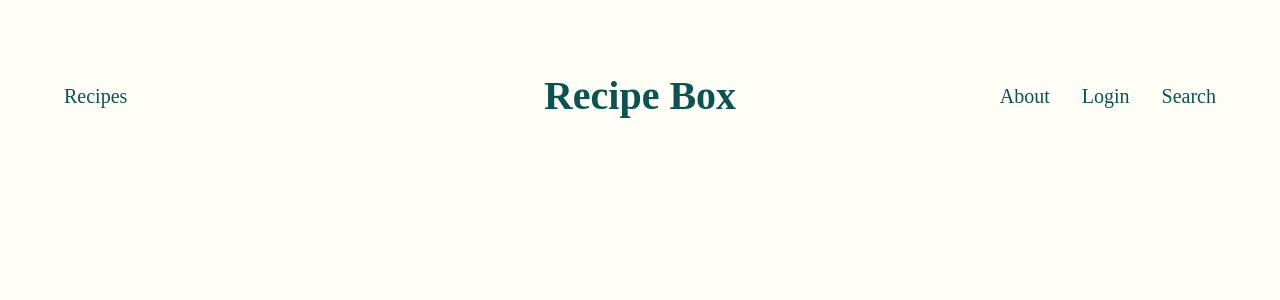
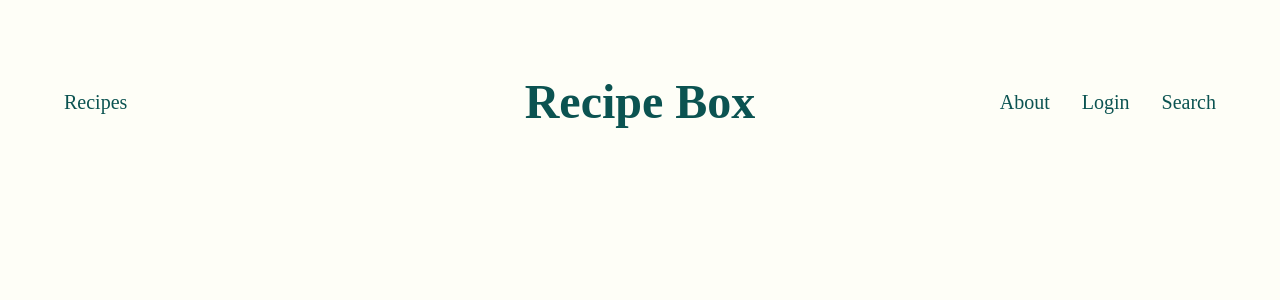
Before and after one commit to MarijnSt/recipe-box, a Vue app in the folder frontend/: page /login in a window 1280 px wide. Shown: the top 300 px of the page. Built offline with nearby package versions, Linux system fonts and the light colour scheme; a web font is replaced by a local one.

Commit message:
feat: hover effect on header links and increased h2 size

```diff
--- a/frontend/src/App.vue
+++ b/frontend/src/App.vue
@@ -8,7 +8,11 @@ import { RouterLink, RouterView } from 'vue-router'
         <div class="nav-left">
           <RouterLink to="/">Recipes</RouterLink>
         </div>
-        <h2>Recipe Box</h2>
+        <div class="nav-center">
+          <RouterLink to="/">
+            <h2>Recipe Box</h2>
+          </RouterLink>
+        </div>
         <div class="nav-right">
           <RouterLink to="/about">About</RouterLink>
           <RouterLink to="/login">Login</RouterLink>
@@ -48,31 +52,31 @@ header {
       justify-content: flex-end;
     }
 
-    h2 {
+    .nav-center {
       flex: 2;
       text-align: center;
       margin: 0;
-      font-size: 2.5rem;
-      font-weight: 900;
+      h2 {
+        font-size: 3rem;
+      }
     }
 
     a {
       font-size: 1.25rem;
       font-weight: 500;
-      color: var(--color-text);
+      color: var(--color-primary);
       text-decoration: none;
       padding: 0.5rem 0;
-      transition: color 0.4s;
+      transition: border-bottom 0.4s;
       white-space: nowrap;
       border-bottom: 1px solid transparent;
 
       &:hover {
-        color: var(--color-text);
-        border-bottom: 1px solid var(--color-text);
+        border-bottom: 1px solid var(--color-primary-light);
       }
 
       &.router-link-active {
-        border-bottom: 1px solid var(--color-text);
+        border-bottom: 1px solid var(--color-primary);
       }
     }
   }
--- a/frontend/src/assets/base.scss
+++ b/frontend/src/assets/base.scss
@@ -7,6 +7,7 @@
   --black: #181818;
   --beige: #fefef7;
   --green: #0B5351;
+  --green-light: rgba(11, 83, 81, 0.2);
 
   // Dividers
   --divider-light-1: rgba(60, 60, 60, 0.29);
@@ -30,6 +31,7 @@
   --color-text: var(--text-light-1);
 
   --color-primary: var(--green);
+  --color-primary-light: var(--green-light);
 
   // Layout
   --section-gap: 160px;
```
